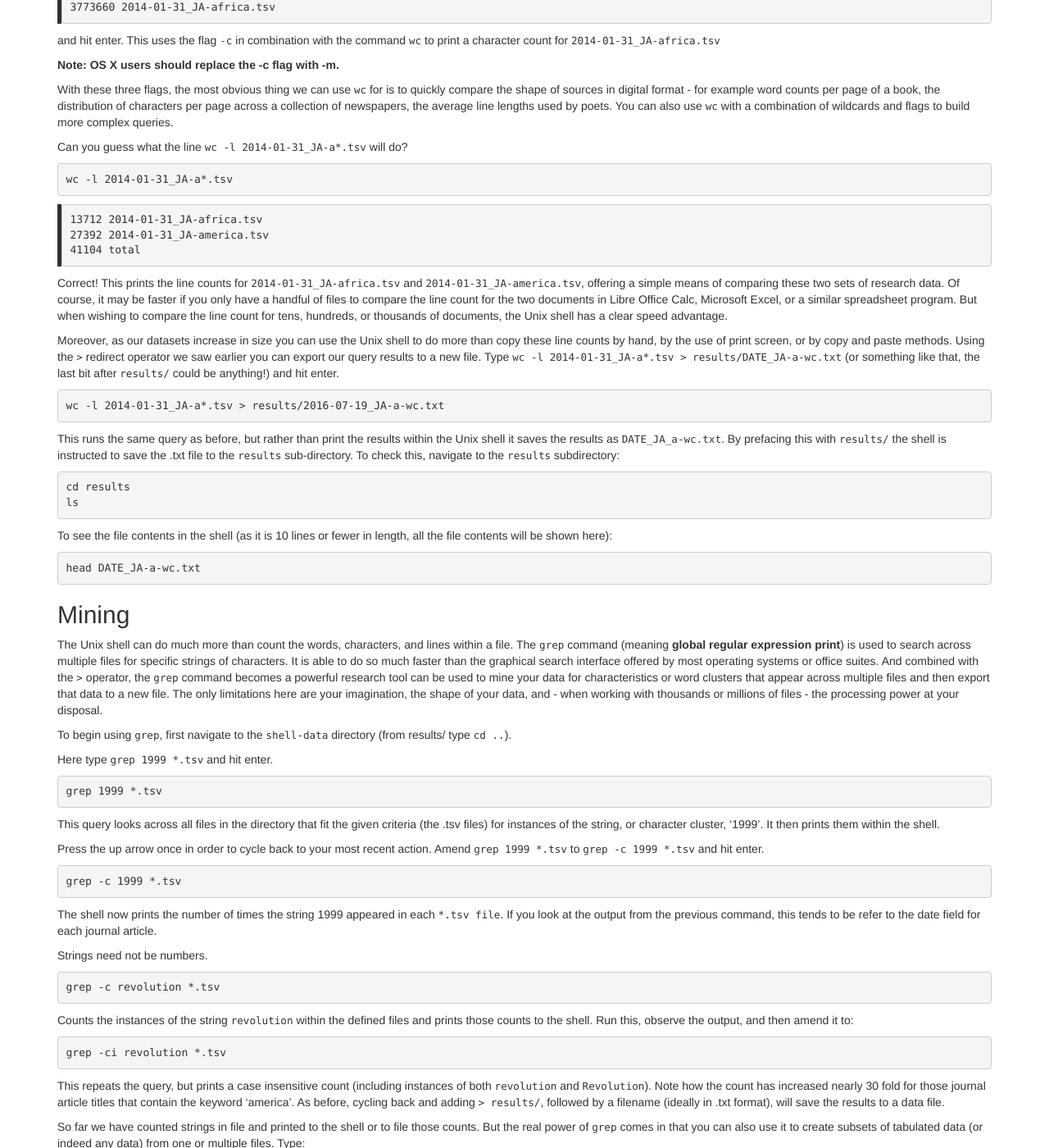
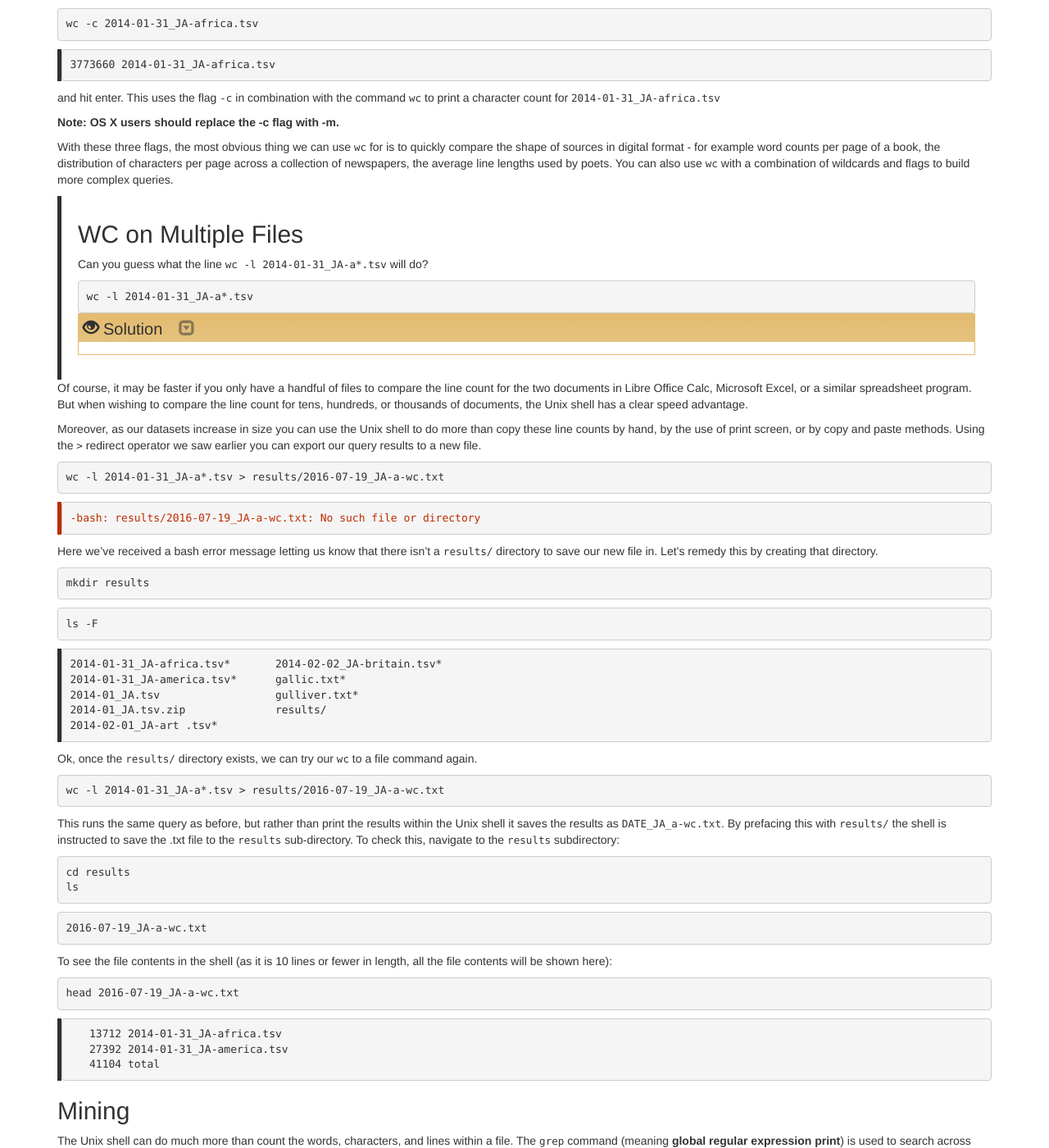
Before and after one commit to ucsdlib/library-bash, a Jekyll site: the page built from _episodes/02-counting-mining.md, in a window 1280 px wide and 1400 px high, scrolled down 1628 px. Shown: the whole window at 82% size. Built offline with Jekyll 4.4.1, drawn with Linux system fonts in a browser that asks for light colours; some of the changed text lies outside the part shown.

Commit message:
adding formatting to ep 2

```diff
--- a/_episodes/02-counting-mining.md
+++ b/_episodes/02-counting-mining.md
@@ -54,13 +54,20 @@ ls -lh
 ~~~
 {: .bash}
 
-The file in this directory is a zipped up version of the dataset `2014-01_JA.tsv` that contains journal article metadata.
+~~~
+total 90120
+-rwxr-xr-x  1 riley  staff   3.6M Jul 17 14:33 2014-01-31_JA-africa.tsv
+-rwxr-xr-x  1 riley  staff   7.4M Jul 17 14:33 2014-01-31_JA-america.tsv
+-rw-r--r--  1 riley  staff    29M Jul 17 14:33 2014-01_JA.tsv.zip
+-rwxr-xr-x  1 riley  staff   1.8M Jul 17 14:33 2014-02-01_JA-art .tsv
+-rwxr-xr-x  1 riley  staff   1.4M Jul 17 14:33 2014-02-02_JA-britain.tsv
+-rwxr-xr-x  1 riley  staff    13B Jul 17 14:33 gallic.txt
+-rwxr-xr-x  1 riley  staff   598K Jul 17 14:33 gulliver.txt
+~~~
+{: .output}
 
-The data directory contains a single text file
-(to which we shall return) and four .tsv files derived from `2014-01_JA.tsv`.
-Each of these four includes all data where a keyword such as `africa` or `america`
-appears in the 'Title' field of `2014-01_JA.tsv`. The `derived_data` directory
-also includes a subdirectory called `results`.
+The data directory contains a zipped up version of the dataset `2014-01_JA.tsv` that contains journal article metadata, four .tsv files derived from `2014-01_JA.tsv`, the gulliver.txt file we created in episode 1, and a gallic.txt file we'll talk about later. Each of these four .tsv files includes all data where a keyword such as `africa` or `america`
+appears in the 'Title' field of `2014-01_JA.tsv`. Before we start, please unzip the `2014-01_JA.tsv.zip` file into it's containing directory (`data/`).
 
 > ## TSV Files
 >TSV files are those in which within each row the units of data
@@ -72,16 +79,9 @@ also includes a subdirectory called `results`.
 >such as Libre Office Calc or Microsoft Excel.*
 {: .callout}
 
-Before you begin working with these files, make sure you are in the shell-data folder.
+From within the `data/` directory, we can count the contents of the files.
 
-~~~
-pwd
-~~~
-{: .bash}
-
-Now that you are here you can count the contents of the files.
-
-The Unix command for counting is `wc`. Type and hit enter. The flag `-w` combined with `wc` instructs the computer to print a word count, and the name of the file that has been counted, into the shell.
+The Unix command for counting is `wc`. The flag `-w` combined with `wc` instructs the computer to print a word count, and the name of the file that has been counted, into the shell.
 
 ~~~~
 wc -w 2014-01-31_JA-africa.tsv
@@ -98,7 +98,6 @@ the most out of the Unix shell as they give you better control over commands.
 
 If your reader request or piece of work is more concerned number of entries (or lines)
 than the number of words, you can use the line count flag.
-Type
 
 ~~~
 wc -l 2014-01-31_JA-africa.tsv
@@ -110,7 +109,7 @@ wc -l 2014-01-31_JA-africa.tsv
 ~~~
 {: .output}
 
-and hit enter. Combined with `wc` the flag `-l` prints a line count and the name of the file that has been counted.
+Combined with `wc` the flag `-l` prints a line count and the name of the file that has been counted.
 
 Finally, type
 
@@ -135,23 +134,26 @@ counts per page of a book, the distribution of characters per page across
 a collection of newspapers, the average line lengths used by poets.
 You can also use `wc` with a combination of wildcards and flags to build more complex queries.
 
-Can you guess what the line `wc -l 2014-01-31_JA-a*.tsv` will do?
-
-~~~
-wc -l 2014-01-31_JA-a*.tsv
-~~~
-{: .bash}
-
-~~~
-13712 2014-01-31_JA-africa.tsv
-27392 2014-01-31_JA-america.tsv
-41104 total
-~~~
+> ## WC on Multiple Files
+>Can you guess what the line `wc -l 2014-01-31_JA-a*.tsv` will do?
+>
+>~~~
+>wc -l 2014-01-31_JA-a*.tsv
+>~~~
+>{: .bash}
+>> ## Solution
+>>~~~
+>>13712 2014-01-31_JA-africa.tsv
+>>27392 2014-01-31_JA-america.tsv
+>>41104 total
+>>~~~
+>>This prints the line counts for `2014-01-31_JA-africa.tsv`
+>>and `2014-01-31_JA-america.tsv`, offering a simple means of comparing
+>>these two sets of research data.
+>{: .solution}
 {: .output}
 
-Correct! This prints the line counts for `2014-01-31_JA-africa.tsv`
-and `2014-01-31_JA-america.tsv`, offering a simple means of comparing
-these two sets of research data. Of course, it may be faster if you
+Of course, it may be faster if you
 only have a handful of files to compare the line count for the two
 documents in Libre Office Calc, Microsoft Excel, or a similar spreadsheet
 program. But when wishing to compare the line count for tens, hundreds, or
@@ -161,15 +163,44 @@ Moreover, as our datasets increase in size you can use the Unix
 shell to do more than copy these line counts by hand, by the use of
 print screen, or by copy and paste methods. Using the `>` redirect
 operator we saw earlier you can export our query results to a new file.
-Type `wc -l 2014-01-31_JA-a*.tsv > results/DATE_JA-a-wc.txt` (or
-something like that, the last bit after `results/` could be anything!) and
-hit enter.
 
 ~~~
 wc -l 2014-01-31_JA-a*.tsv > results/2016-07-19_JA-a-wc.txt
 ~~~
 {: .bash}
 
+~~~
+-bash: results/2016-07-19_JA-a-wc.txt: No such file or directory
+~~~
+{: .error}
+
+Here we've received a bash error message letting us know that there isn't a `results/` directory to save our new file in. Let's remedy this by creating that directory.
+
+~~~
+mkdir results
+~~~
+{: .bash}
+
+~~~
+ls -F
+~~~
+{: .bash}
+
+~~~
+2014-01-31_JA-africa.tsv*	2014-02-02_JA-britain.tsv*
+2014-01-31_JA-america.tsv*	gallic.txt*
+2014-01_JA.tsv			gulliver.txt*
+2014-01_JA.tsv.zip		results/
+2014-02-01_JA-art .tsv*
+~~~
+{: .output}
+
+Ok, once the `results/` directory exists, we can try our `wc` to a file command again.
+
+~~~
+wc -l 2014-01-31_JA-a*.tsv > results/2016-07-19_JA-a-wc.txt
+~~~
+{: .bash}
 
 This runs the same query as before, but rather than print the
 results within the Unix shell it saves the results as `DATE_JA_a-wc.txt`.
@@ -183,13 +214,25 @@ ls
 ~~~
 {: .bash}
 
+~~~
+2016-07-19_JA-a-wc.txt
+~~~
+{: . output}
+
 To see the file contents in the shell (as it
 is 10 lines or fewer in length, all the file contents will be shown here):
 
 ~~~
-head DATE_JA-a-wc.txt
+head 2016-07-19_JA-a-wc.txt
 ~~~
 {: .bash}
+
+~~~
+   13712 2014-01-31_JA-africa.tsv
+   27392 2014-01-31_JA-america.tsv
+   41104 total
+~~~
+{: .output}
 
 ## Mining
 
@@ -204,9 +247,7 @@ multiple files and then export that data to a new file. The only limitations
 here are your imagination, the shape of your data, and - when working with
 thousands or millions of files - the processing power at your disposal.
 
-To begin using `grep`, first navigate to the `shell-data` directory (from results/ type `cd ..`).
-
-Here type `grep 1999 *.tsv` and hit enter.
+To begin using `grep`, first navigate to the `data` directory (from results/ type `cd ..`).
 
 ~~~
 grep 1999 *.tsv
@@ -223,6 +264,15 @@ grep -c 1999 *.tsv
 ~~~
 {: .bash}
 
+~~~
+2014-01-31_JA-africa.tsv:804
+2014-01-31_JA-america.tsv:1478
+2014-01_JA.tsv:28767
+2014-02-01_JA-art .tsv:407
+2014-02-02_JA-britain.tsv:284
+~~~
+{: .output}
+
 The shell now prints the number of times the string 1999 appeared in each `*.tsv file`.
 If you look at the output from the previous command, this tends to be refer to the
 date field for each journal article.
@@ -234,15 +284,33 @@ grep -c revolution *.tsv
 ~~~
 {: .bash}
 
+
+~~~
+2014-01-31_JA-africa.tsv:20
+2014-01-31_JA-america.tsv:34
+2014-01_JA.tsv:867
+2014-02-01_JA-art .tsv:11
+2014-02-02_JA-britain.tsv:9
+~~~
+{: .output}
+
 Counts
 the instances of the string `revolution` within the defined files and prints
-those counts to the shell. Run this, observe the output, and then amend it
-to:
+those counts to the shell. Now, amend the above command to the below and observer how the outpu of each is different:
 
 ~~~
 grep -ci revolution *.tsv
 ~~~
 {: .bash}
+
+~~~
+2014-01-31_JA-africa.tsv:118
+2014-01-31_JA-america.tsv:1018
+2014-01_JA.tsv:9327
+2014-02-01_JA-art .tsv:110
+2014-02-02_JA-britain.tsv:122
+~~~
+{: .output}
 
 This repeats the query, but prints a case
 insensitive count (including instances of both `revolution` and `Revolution`).
@@ -253,24 +321,22 @@ adding `> results/`, followed by a filename (ideally in .txt format), will save
 So far we have counted strings in file and printed to the shell or to
 file those counts. But the real power of `grep` comes in that you can
 also use it to create subsets of tabulated data (or indeed any data)
-from one or multiple files. Type:
+from one or multiple files.
 
 ~~~
 grep -i revolution *.tsv
 ~~~
 {: .bash}
 
-and hit enter.
-
 This script looks in the defined files and prints any lines containing `revolution`
 (without regard to case) to the shell.
 
 ~~~
-grep -i revolution *.tsv > results/DATE_JAi-revolution.tsv
+grep -i revolution *.tsv > results/2016-07-19_JAi-revolution.tsv
 ~~~
 {: .bash}
 
-saves it to file.
+This saves the subsetted data to file.
 
 However if we look at this file, it contains every instance of the
 string 'revolution' including as a single word and as part of other words
@@ -278,23 +344,29 @@ such as 'revolutionary'. This perhaps isn't as useful as we thought...
 Thankfully, the `-w` flag instructs `grep` to look for whole words only,
 giving us greater precision in our search.
 
-Type:
-
 ~~~
 grep -iw revolution *.tsv > results/DATE_JAiw-revolution.tsv
 ~~~
 {: .bash}
 
-and hit enter. This script looks in both of the defined files and
+This script looks in both of the defined files and
 exports any lines containing the whole word `revolution` (without regard to case)
 to the specified .tsv file.
 
+We can show the difference between the files we created.
+
 ~~~
-wc -l *revolution
+wc -l results/*.tsv
 ~~~
 {: .bash}
 
-shows us the difference between them.
+~~~
+   10695 2016-07-19_JAi-revolution.tsv
+    7859 2016-07-19_JAw-revolution.tsv
+   18554 total
+~~~
+{: .output}
+
 
 Finally, you can use the **regular expression syntax** covered earlier to search for similar words.
 
@@ -305,14 +377,20 @@ cat gallic.txt
 ~~~
 {: .bash}
 
+~~~
+fr[ae]nc[eh]
+~~~
+{: .output}
+
 The square brackets here ask the machine to match any character
-in the range specified. So when used with grep as
+in the range specified. So when used with grep ...
+
 ~~~
 grep -iw --file=gallic.txt *.tsv
 ~~~
 {: .bash}
 
-the shell will print out each line containing the string:
+... the shell will print out each line containing the string:
 
 ~~~
 - france
@@ -325,9 +403,18 @@ the shell will print out each line containing the string:
 Include the `-o` flag to print only the matching part of the lines e.g. (handy for isolating/checking results).
 
 ~~~
-grep -iwo revolution *.tsv` or `grep -iwo --file=gallic.txt *.tsv
+grep -iwo revolution *.tsv
 ~~~
 {: .bash}
+
+OR:
+
+~~~
+grep -iwo --file=gallic.txt *.tsv
+~~~
+{: .bash}
+
+Pair up with your neighbor and work on these exercies:
 
 >## Case sensitive search
 >Search for all case sensitive instances of
```
Also changed, not shown: other parts of _episodes/02-counting-mining.md (+1 -1 lines).
